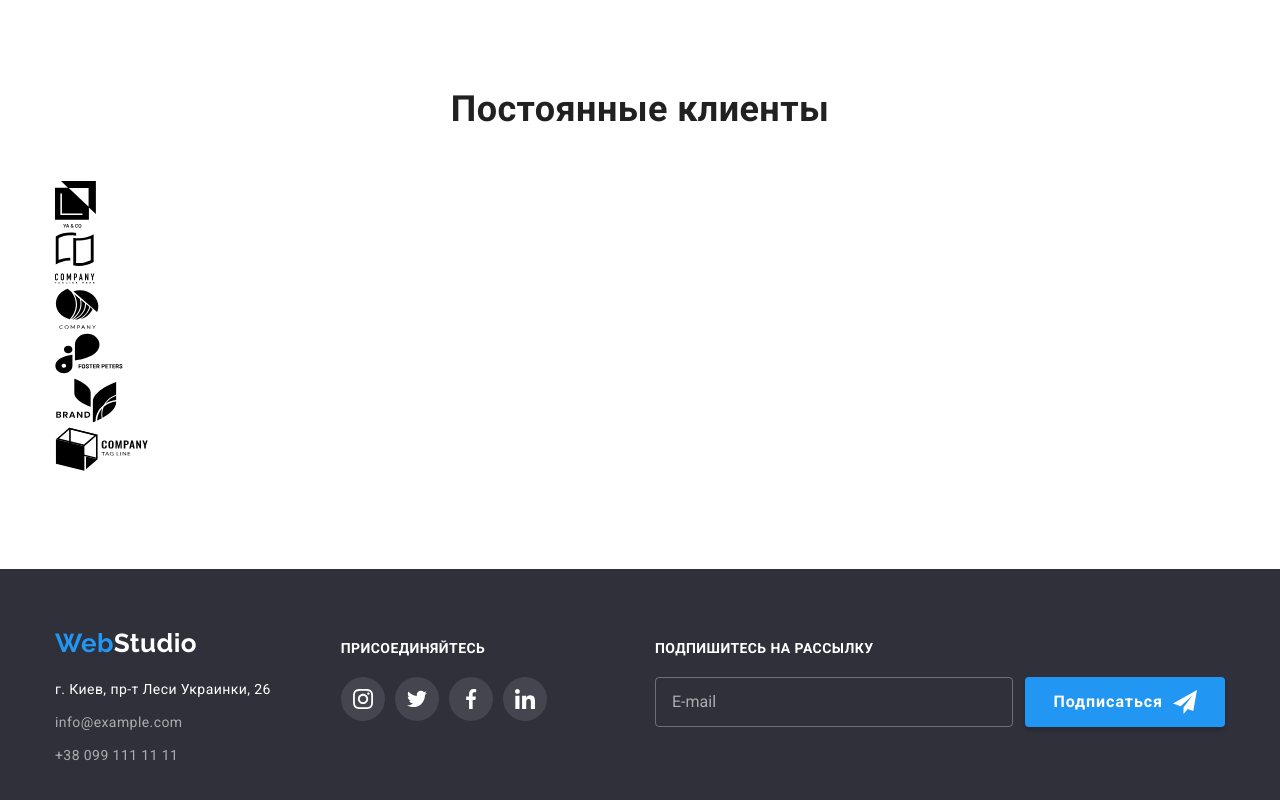
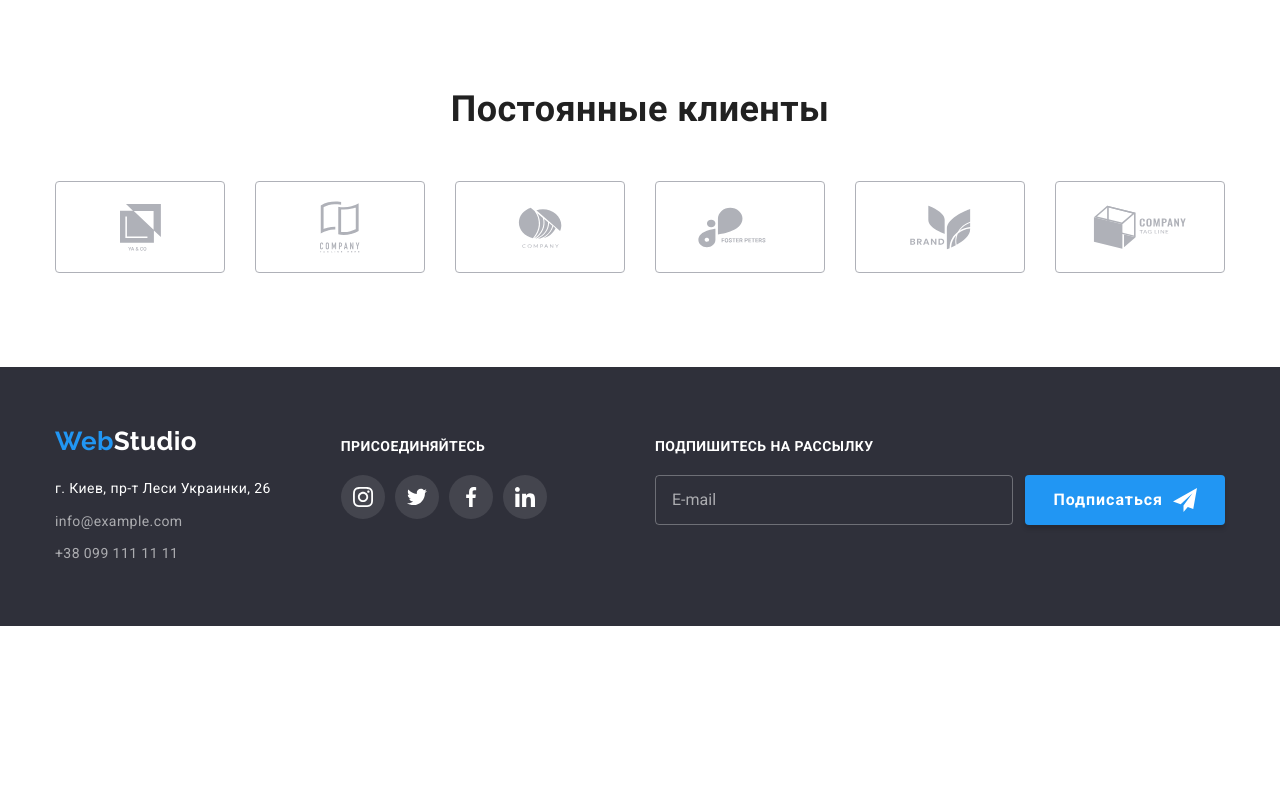
Before and after one commit to linafv/goit-markup-hw-07, a plain HTML site: page index.html in a window 1280 px wide. Shown: the part 2416-3216 px from the top of the page. After the commit the page ends 3042 px from the top, so only its background shows below. Drawn offline with nearby package versions, Linux system fonts and the light colour scheme; files that its build step writes are made by us from their sources.

Commit message:
ref: generate the main.min.css with the clients section components

```diff
--- /dev/null
+++ b/sass/components/clients.scss
@@ -0,0 +1,47 @@
+.clients {
+  // .clients__list
+
+  &__list {
+    display: flex;
+  }
+
+  // .clients__item
+
+  &__item:not(:last-child) {
+    margin-right: 30px;
+  }
+
+  // .clients__link
+
+  &__link {
+    min-height: 92px;
+    min-width: 170px;
+    display: flex;
+    justify-content: center;
+    align-items: center;
+    border: 1px solid var(--icon-color);
+    border-radius: 4px;
+    color: var(--icon-color);
+    &:hover {
+      color: var(--accent-color);
+      border-color: var(--accent-color);
+      transition: color 250ms cubic-bezier(0.4, 0, 0.2, 1),
+        border-color 250ms cubic-bezier(0.4, 0, 0.2, 1);
+    }
+    &:focus {
+      color: var(--accent-color);
+      border-color: var(--accent-color);
+      transition: color 250ms cubic-bezier(0.4, 0, 0.2, 1),
+        border-color 250ms cubic-bezier(0.4, 0, 0.2, 1);
+    }
+  }
+
+  // .clients__icon
+
+  &__icon {
+    fill: currentColor;
+    &:hover {
+      fill: var(--accent-color);
+    }
+  }
+}
--- a/sass/main.scss
+++ b/sass/main.scss
@@ -7,6 +7,7 @@
 @import './components/advantage.scss';
 @import './components/about.scss';
 @import './components/team.scss';
+@import './components/clients.scss';
 @import './components/portfolio.scss';
 
 *,
```
Also changed, not shown: css/main.min.css.
